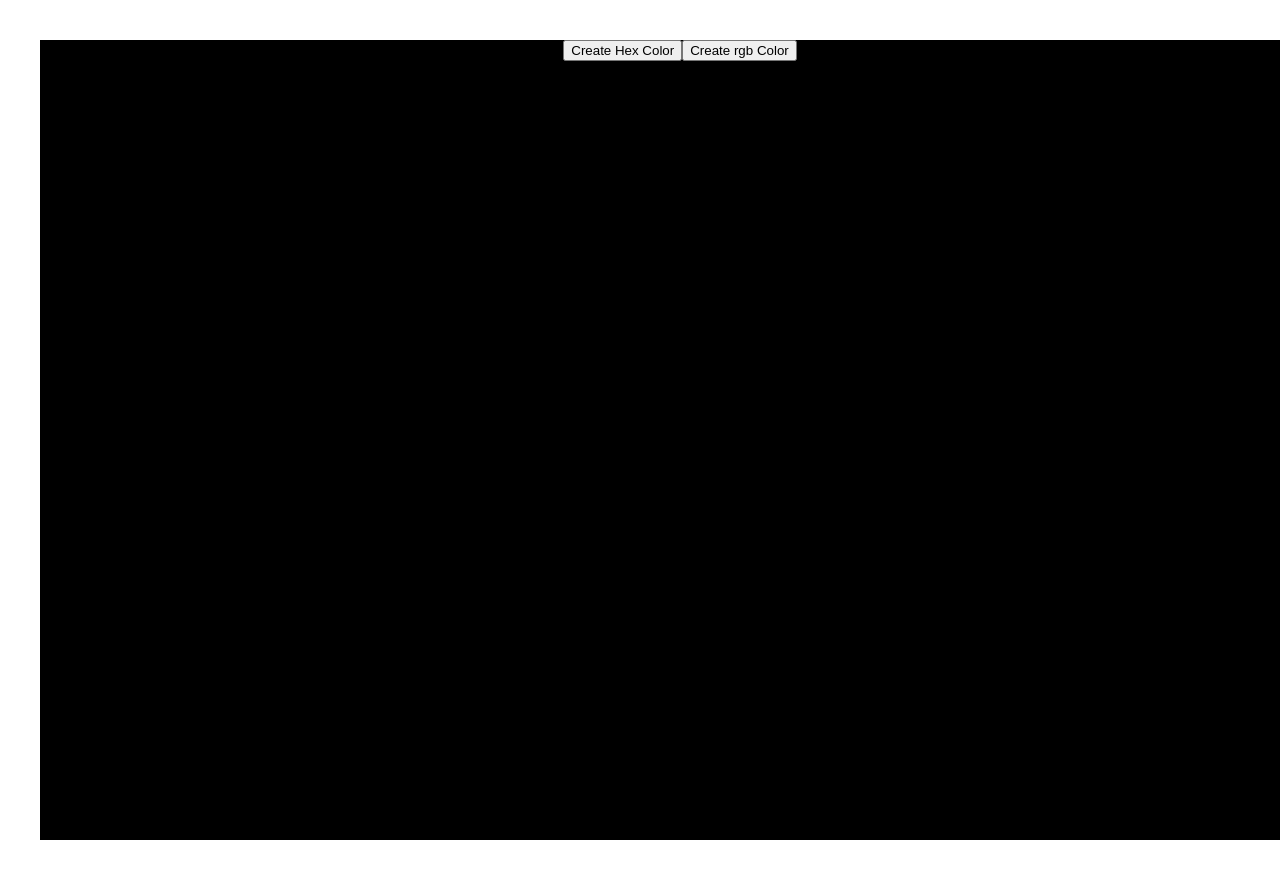
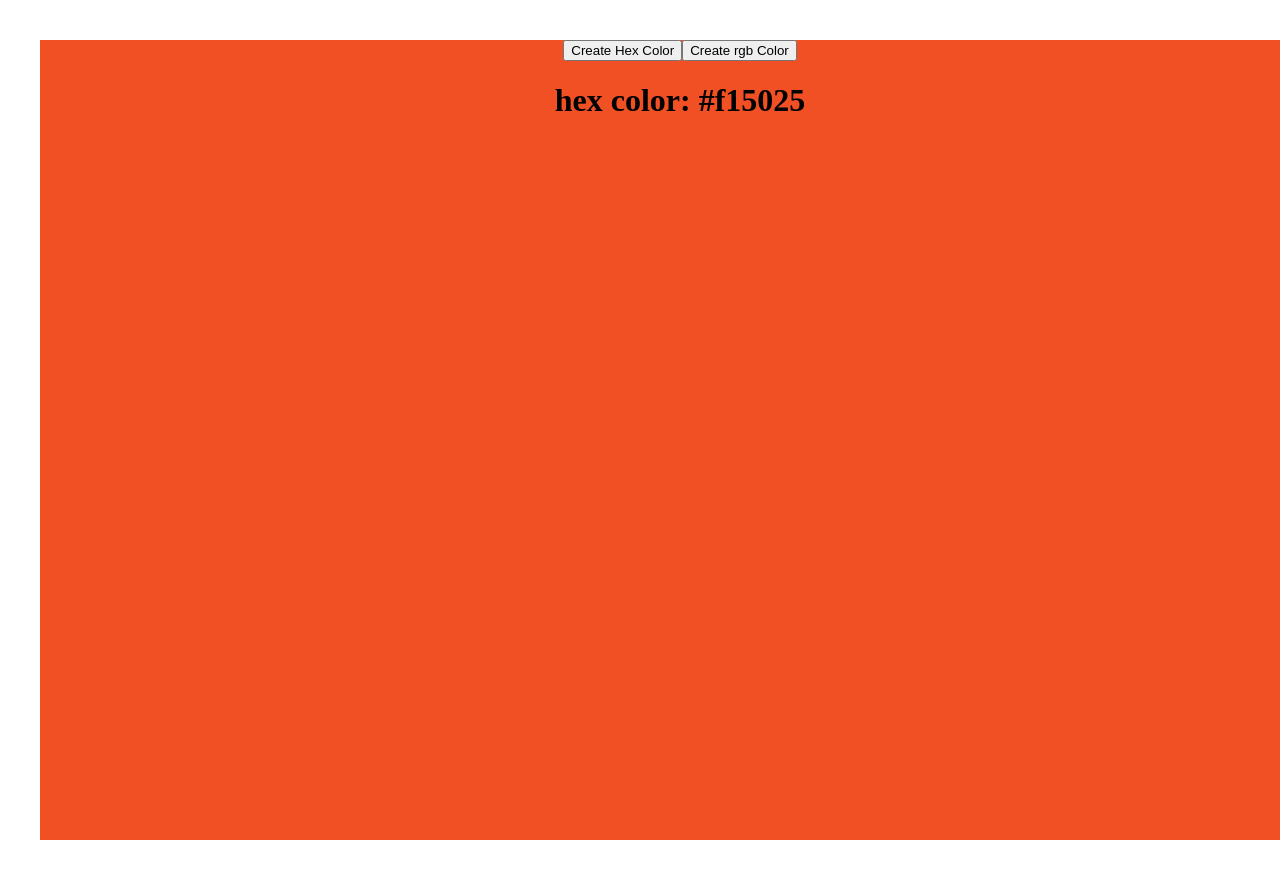
Before and after one commit to Nayem73/Projects, a React (Vite) app in the folder build-25-react-projects/: page / in a window 1280 px wide. Shown: the top 878 px of the page. Built offline with nearby package versions, Linux system fonts and the light colour scheme.

Commit message:
shows color type and color with single useState

```diff
--- a/build-25-react-projects/src/components/random-color/index.jsx
+++ b/build-25-react-projects/src/components/random-color/index.jsx
@@ -1,7 +1,10 @@
 import { useState } from "react";
 
 const RandomColor = () => {
-  const [color, setColor] = useState("Black");
+  const [color, setColor] = useState({
+    colorType: "hex",
+    color: "#f15025",
+  });
   const setTypeOfColor = (type) => {
     if (type === "hex") {
       const hex = [0, 1, 2, 3, 4, 5, 6, 7, 8, 9, "A", "B", "C", "D", "E", "F"];
@@ -10,22 +13,33 @@ const RandomColor = () => {
         const random = Math.floor(Math.random() * hex.length);
         hexColor += hex[random];
       }
-      setColor(hexColor);
+      setColor({ colorType: "hex", color: hexColor });
     } else if (type === "rgb") {
       let rgbColor = `rgb(
       ${Math.floor(Math.random() * 256)}
       ,${Math.floor(Math.random() * 256)}
       ,${Math.floor(Math.random() * 256)}
       )`;
-      setColor(rgbColor);
+      setColor({ colorType: "rgb", color: rgbColor });
     }
   };
 
   return (
-    <div style={{ backgroundColor: color, height: "100vh", width: "100vw" }}>
-      <button onClick={() => setTypeOfColor("hex")}> Create Hex Color</button>
-      <button onClick={() => setTypeOfColor("rgb")}> Create rgb Color</button>
-    </div>
+    <>
+      <div
+        style={{
+          backgroundColor: color.color,
+          height: "100vh",
+          width: "100vw",
+        }}
+      >
+        <button onClick={() => setTypeOfColor("hex")}> Create Hex Color</button>
+        <button onClick={() => setTypeOfColor("rgb")}> Create rgb Color</button>
+        <h1>
+          {color.colorType} color: {color.color}
+        </h1>
+      </div>
+    </>
   );
 };
 
```
